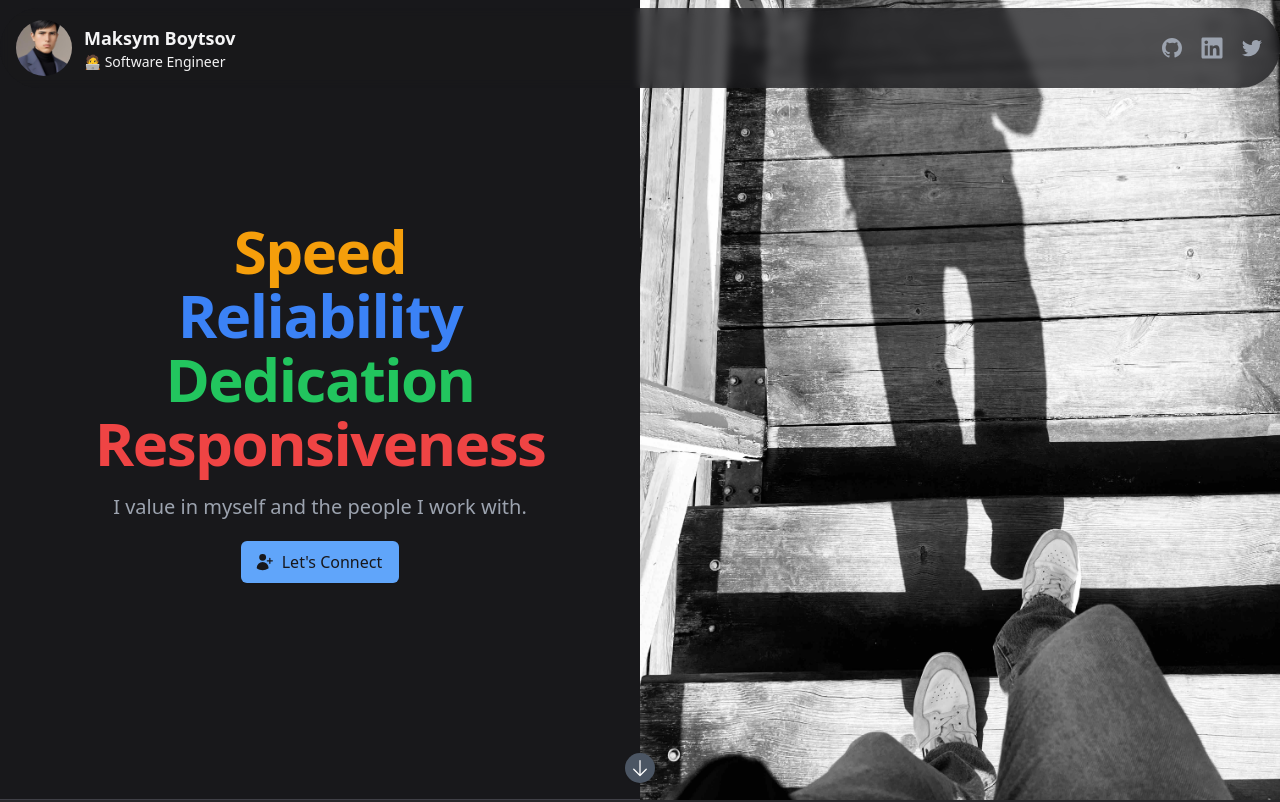
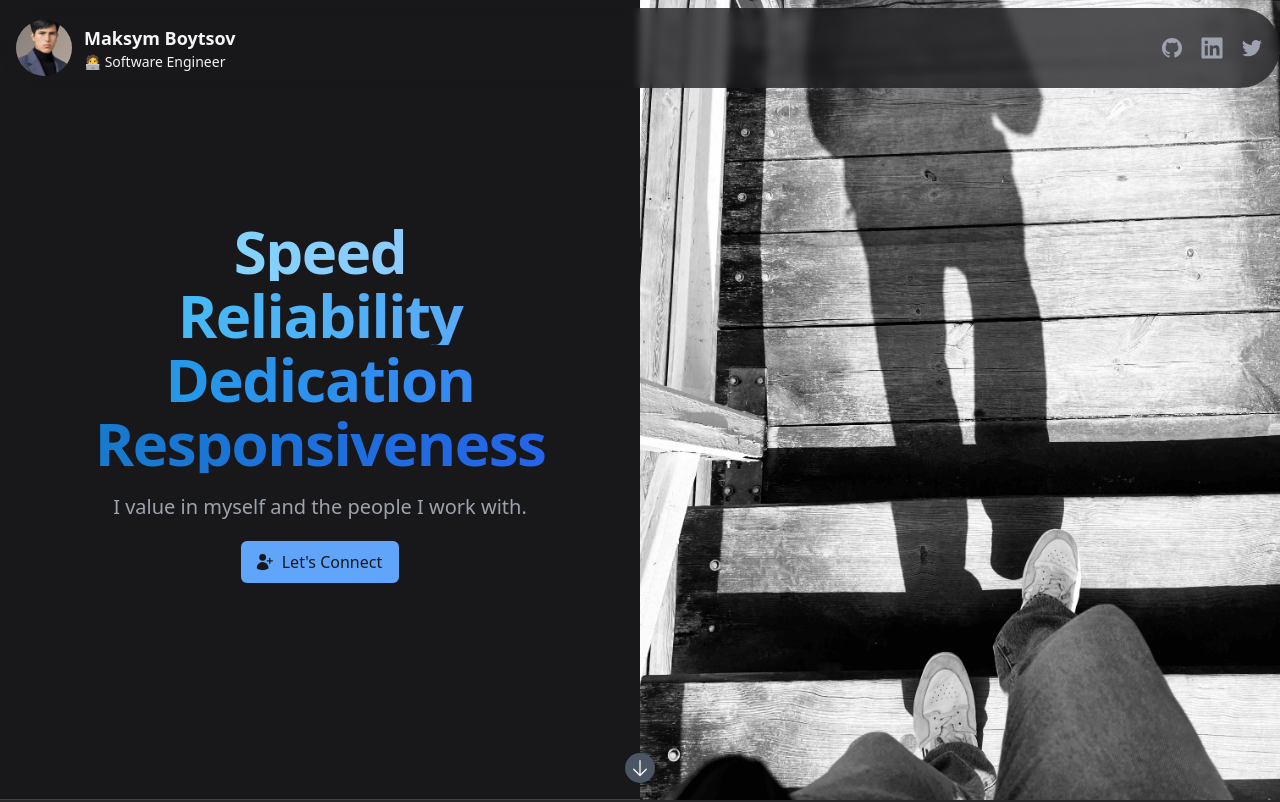
Before and after one commit to maksym-boytsov/maksym-boytsov, a Next.js app: page / in a window 1280 px wide. Shown: the top 802 px of the page. Built offline with nearby package versions, Linux system fonts and the light colour scheme.

Commit message:
feat: animation

```diff
--- a/pages/index.tsx
+++ b/pages/index.tsx
@@ -102,8 +102,8 @@ export default function Home() {
             <div className="mx-auto max-w-7xl px-4 sm:px-6 lg:px-8 text-center">
               {keywords.map((keyword) => (
                 <p
-                  key={keyword.color}
-                  className={`mt-1 text-4xl font-bold tracking-tight ${keyword.color} sm:text-5xl lg:text-6xl`}
+                  key={keyword.name}
+                  className={`mt-1 animate-[gradient-fade_3s_ease-in-out_infinite] bg-[length:200%] bg-bottom bg-gradient-to-r ${keyword.fromColor} ${keyword.toColor} text-transparent bg-clip-text text-4xl font-bold tracking-tight  sm:text-5xl lg:text-6xl`}
                 >
                   {keyword.name}
                 </p>
@@ -457,10 +457,18 @@ export default function Home() {
 }
 
 const keywords = [
-  { name: "Speed", color: "text-amber-500" },
-  { name: "Reliability", color: "text-blue-500" },
-  { name: "Dedication", color: "text-green-500" },
-  { name: "Responsiveness", color: "text-red-500" },
+  { name: "Speed", fromColor: "from-cyan-300", toColor: "to-blue-300" },
+  { name: "Reliability", fromColor: "from-cyan-400", toColor: "to-blue-400" },
+  {
+    name: "Dedication",
+    fromColor: "from-cyan-500",
+    toColor: "to-blue-500",
+  },
+  {
+    name: "Responsiveness",
+    fromColor: "from-cyan-600",
+    toColor: "to-blue-600",
+  },
 ];
 
 const social = [
--- a/tailwind.config.js
+++ b/tailwind.config.js
@@ -5,7 +5,15 @@ module.exports = {
     "./app/**/*.{js,ts,jsx,tsx}",
   ],
   theme: {
-    extend: {},
+    extend: {
+      keyframes: {
+        "gradient-fade": {
+          "0%": { "background-position": "96% 0%" },
+          "50%": { "background-position": "5% 100%" },
+          "100%": { "background-position": "96% 0%" },
+        },
+      },
+    },
   },
   plugins: [],
 };
```
